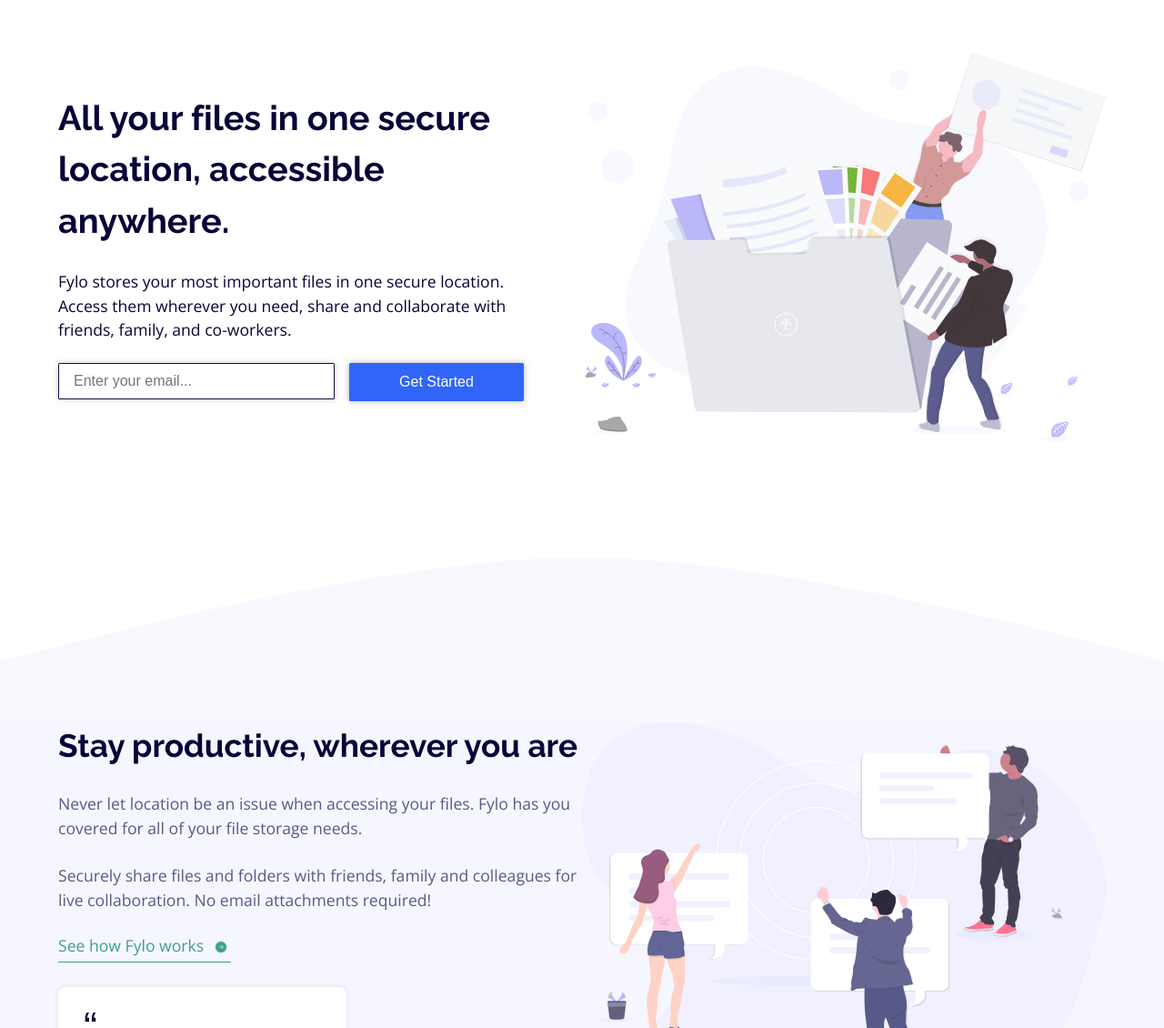
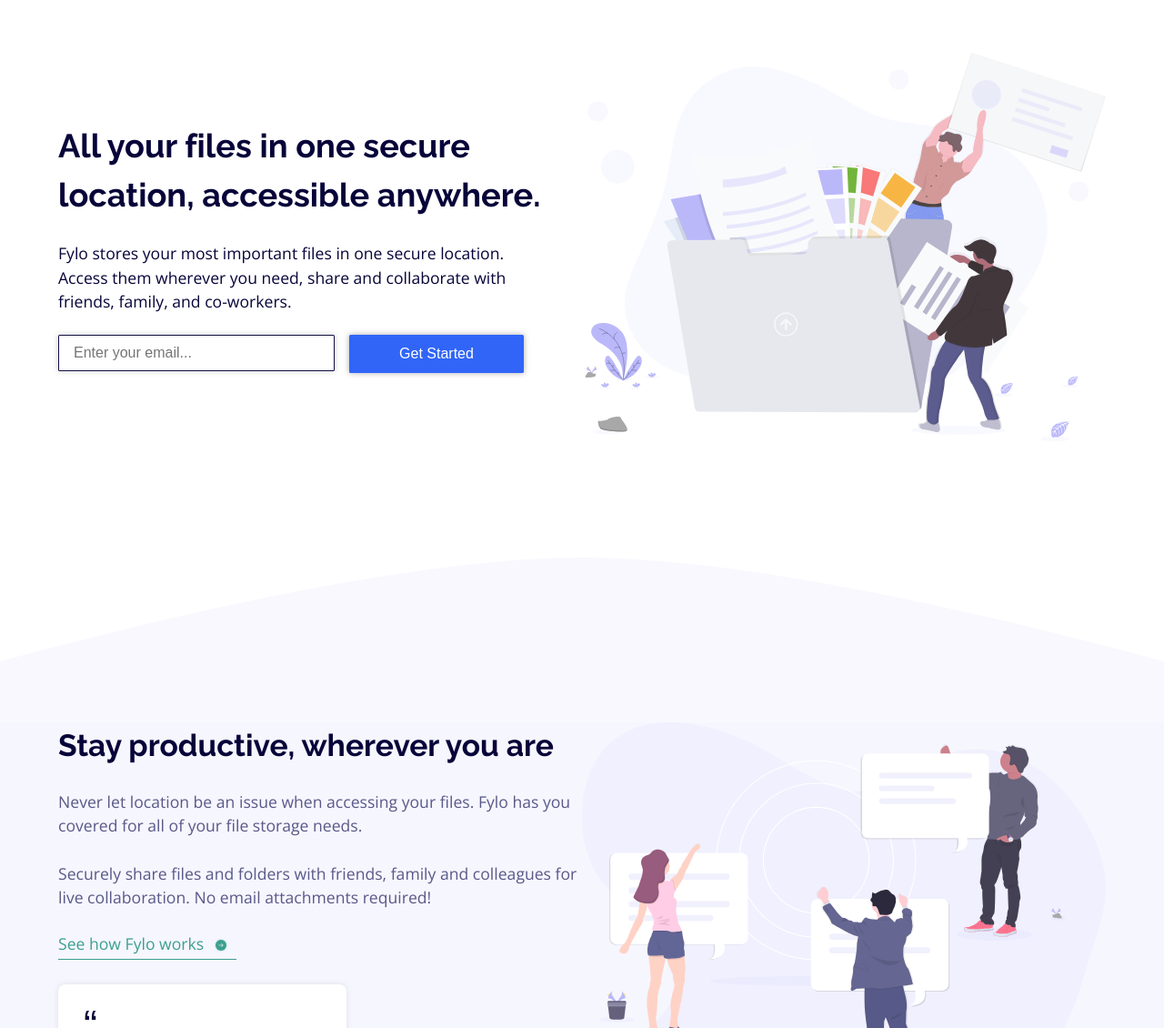
Before and after one commit to w0daz/Frontendmentor-Fylo-landing-page, a plain HTML site: page index.html in a window 1280 px wide. Shown: the part 114-1244 px from the top of the page at 91% size. Drawn offline with nearby package versions, Linux system fonts and the light colour scheme.

Commit message:
changes to the sizes of first h2

```diff
--- a/style.css
+++ b/style.css
@@ -446,7 +446,7 @@ input[type="submit"] {
 
     .herotext > h1 {
         width: 94%;
-        font-size: 2.37em;
+        font-size: 2.26em;
         font-weight: 700;
     }
 
@@ -468,7 +468,7 @@ input[type="submit"] {
     }
 
     .bodytext > h2 {
-        font-size: 2.2em;
+        font-size: 2.1em;
         text-align: start;
         font-weight: 700;
     }
@@ -485,7 +485,7 @@ input[type="submit"] {
     }
 
     .bodyaction > span {
-        width: 33%;
+        width: 34%;
         justify-content: start;
     }
 
```
